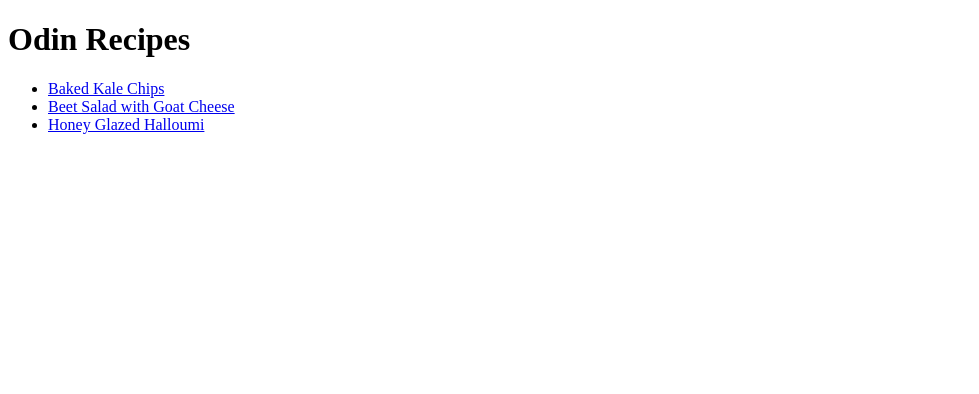
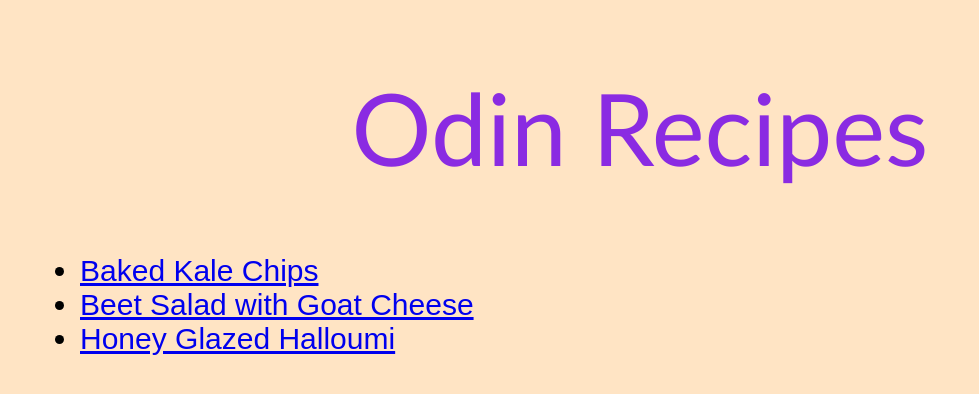
Before and after one commit to CPerelson/odin-recipes, a plain HTML site: page index.html in a window 1280 px wide. Shown: the whole page, without its empty margins (0-979 px from the left). Drawn offline with Linux system fonts and the light colour scheme.

Commit message:
added css to index.html content

```diff
--- a/index.html
+++ b/index.html
@@ -6,11 +6,11 @@
     <title>Odin Recipes</title>
     <link rel="stylesheet" href="style.css">
 </head>
-<body>
-    <h1>Odin Recipes</h1>
-    <ul>
+<body class="home-page">
+    <h1 class="odin-header">Odin Recipes</h1>
+    <ul class="main-recipe-list">
         <li><a href="recipes/baked_kale_chips.html">Baked Kale Chips</a></li>
-        <li><a href="recipes/beet_salad_with_goat_cheese.html">Beet Salad with Goat Cheese</a></li>
+        <li class="middle"><a href="recipes/beet_salad_with_goat_cheese.html">Beet Salad with Goat Cheese</a></li>
         <li><a href="recipes/honey_glazed_halloumi.html">Honey Glazed Halloumi</a></li>
     </ul>
 </body>
--- a/style.css
+++ b/style.css
@@ -0,0 +1,17 @@
+.home-page{
+    background-color: bisque;
+    margin: 40px;
+}
+
+.odin-header{
+    font-size: 100px;
+    font-weight: 300;
+    font-family: 'Gill Sans', 'Gill Sans MT', Calibri, 'Trebuchet MS', sans-serif;
+    color: blueviolet;
+    text-align: center;
+}
+
+.main-recipe-list{
+    font-size: 30px;
+    font-family: Arial, Helvetica, sans-serif;
+}
```
Also changed, not shown: recipes/baked_kale_chips.html (+1 -1 lines), recipes/beet_salad_with_goat_cheese.html (+1 -1 lines), recipes/honey_glazed_halloumi.html (+1 -1 lines).
